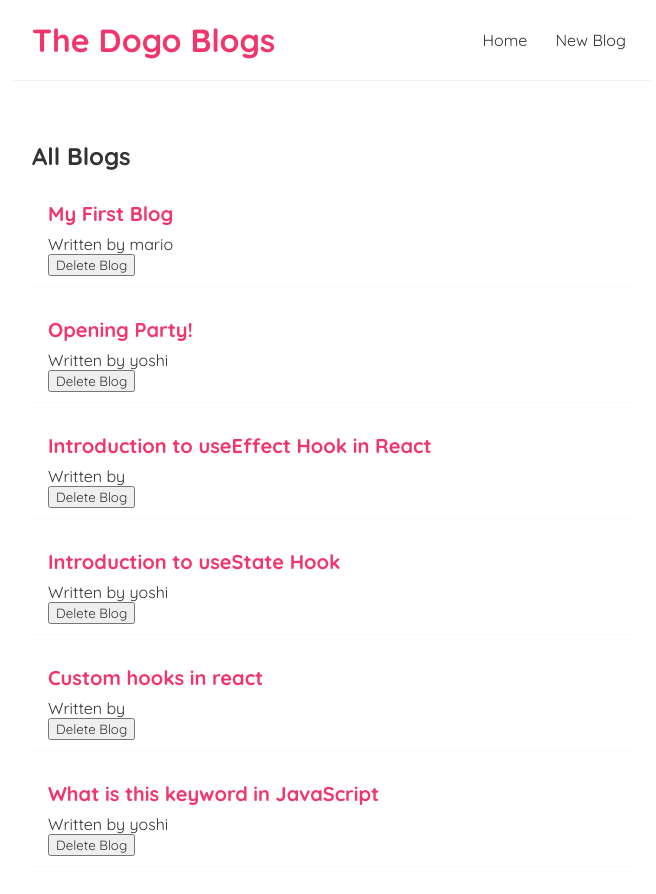
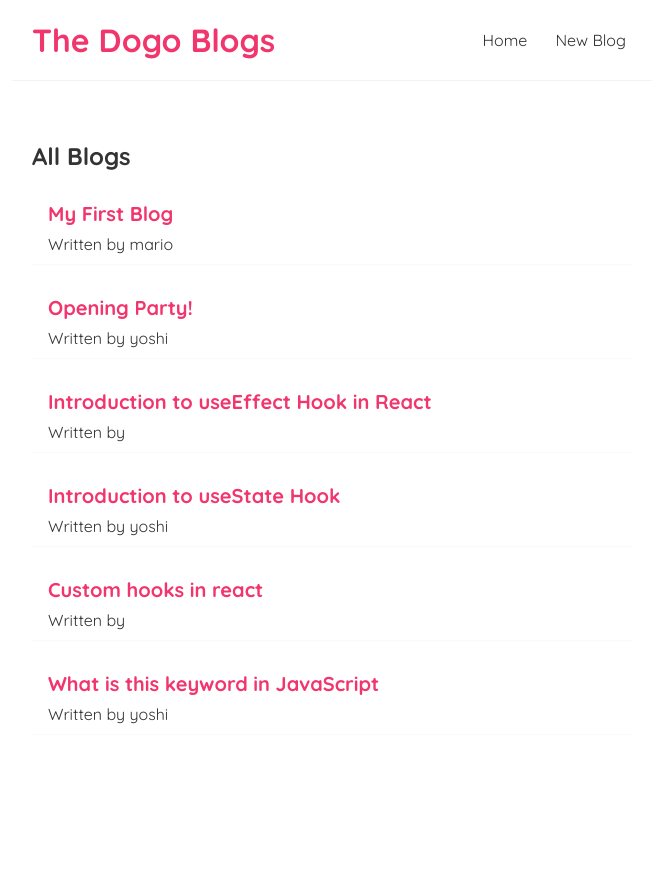
Before and after one commit to Iqbal0786/dogo-blog, a React (Create React App) app: page / in a window 1280 px wide. Shown: the top 894 px of the page, without its empty margins (308-964 px from the left). After the commit the page ends 815 px from the top, so only its background shows below. Built offline with nearby package versions, Linux system fonts and the light colour scheme; data requests are answered from the project's data file.

Commit message:
removed delete button and handler

```diff
--- a/src/components/BlogList.jsx
+++ b/src/components/BlogList.jsx
@@ -2,7 +2,7 @@ import React from 'react'
 import { Link } from 'react-router-dom'
 
 export default function
-({blogs , title ,deleteBlogHandler}) {
+({blogs , title }) {
   return (
     <div className='blog-list'>
         <h2>{title}</h2>
@@ -12,9 +12,6 @@ export default function
           <h2>{blog.title}</h2>
           <p>Written by {blog.author}</p>
           </Link>
-          <button onClick={()=>{
-             deleteBlogHandler(blog.id)
-          }}>Delete Blog</button>
         </div>
       ))}
     </div>
--- a/src/components/Home.jsx
+++ b/src/components/Home.jsx
@@ -5,17 +5,12 @@ import BlogList from "./BlogList";
 export default function Home() {
   const {data:blogs,isPending,error} =useFetch("http://localhost:8000/blogs")
 
-  const deleteBlogHandler=(id)=>{
-    //setBlogs(blogs.filter(e=>e.id!=id))
-
-  }
-
 
   return (
     <div className="home">
          { error && <div>{ error }</div> }
       { isPending && <div>Loading...</div> }
-     { blogs && <BlogList blogs={blogs} title={"All Blogs"} deleteBlogHandler={deleteBlogHandler}/>}
+     { blogs && <BlogList blogs={blogs} title={"All Blogs"} />}
     </div>
   );
 }
```
